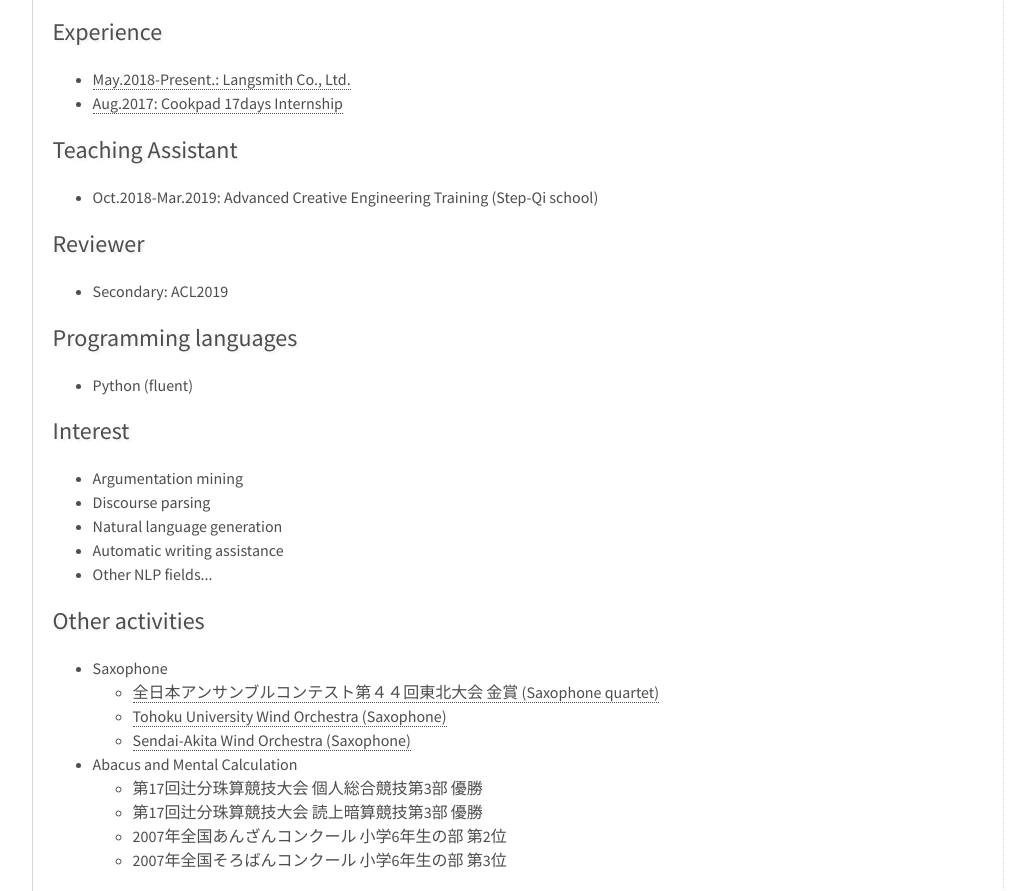
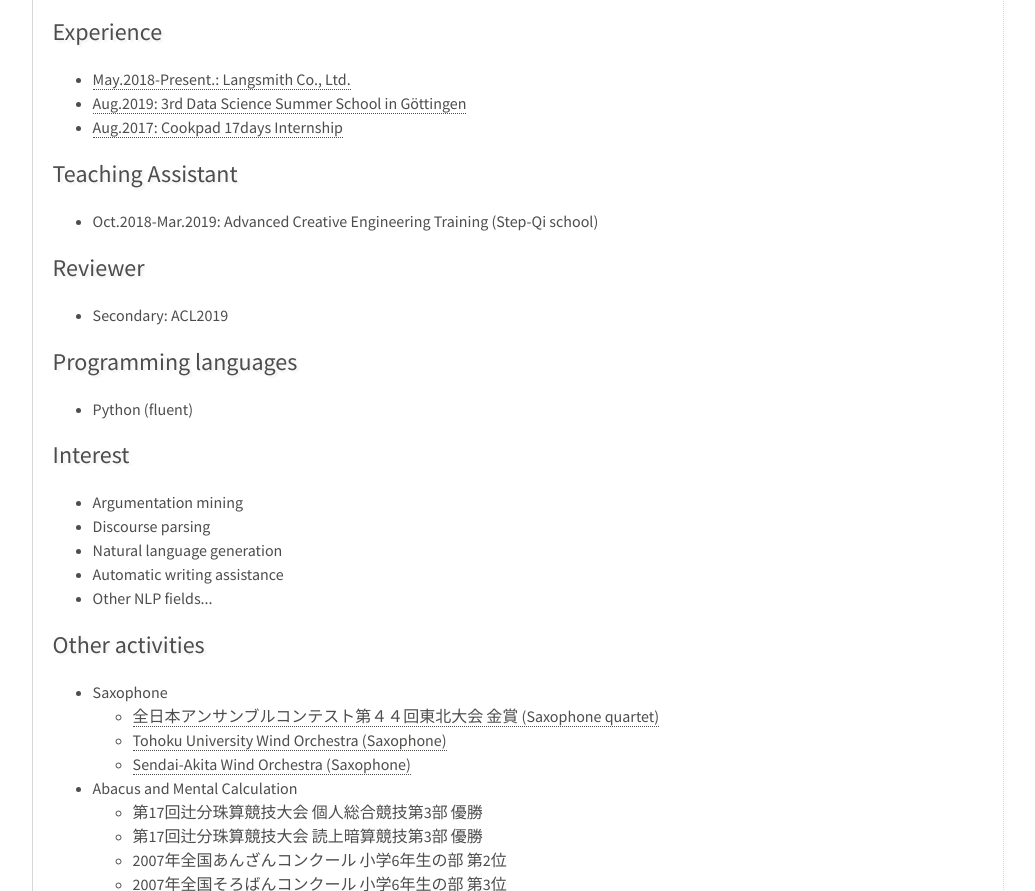
Before and after one commit to kuribayashi4/kuribayashi4.github.io, a plain HTML site: page index.html in a window 1280 px wide. Shown: the part 1546-2437 px from the top of the page, without its empty margins (122-1157 px from the left). Drawn offline with Linux system fonts and the light colour scheme.

Commit message:
Update documentation

```diff
--- a/index.html
+++ b/index.html
@@ -70,6 +70,7 @@ In Proceedings of The 5th Workshop on Argument Mining, pp.79-89, 2018/11.
 <h2>Experience</h2>
 <ul>
 <li><a href="https://langsmith.co.jp/">May.2018-Present.: Langsmith Co., Ltd.</a></li>
+<li><a href="https://www.uni-goettingen.de/en/data+science/594011.html">Aug.2019: 3rd Data Science Summer School in Göttingen</a></li>
 <li><a href="https://internship.cookpad.com/2017/summer/17day-tech/">Aug.2017: Cookpad 17days Internship</a></li>
 </ul>
 <h2>Teaching Assistant</h2>
```
